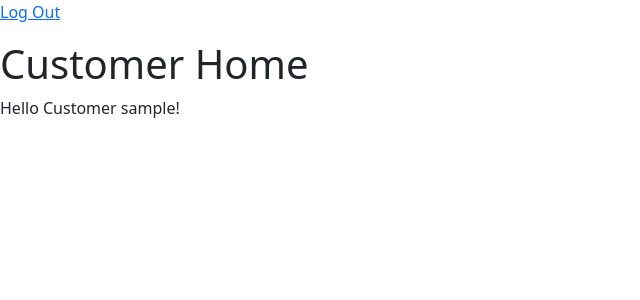
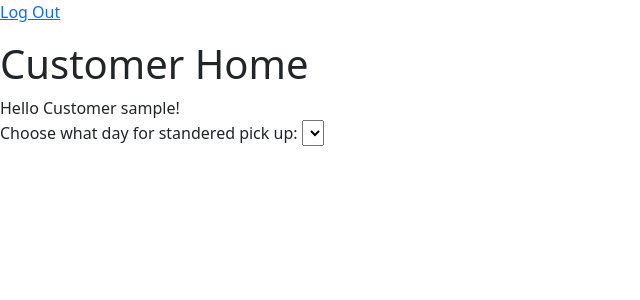
Before and after one commit to giuseppe-g-gelardi/Django_Trash_collector, a Django app: page /customers/ in a window 1280 px wide. Shown: the top 300 px of the page, without its empty margins (0-640 px from the left). Run offline with Django 3.2, Linux system fonts and the light colour scheme; a user stored in the database is signed in; tables that the repository leaves empty hold one stand-in row (values such as "Sample post"); lists and menus that the app fills with data are empty.

Commit message:
reworked the weekly pick up function

```diff
--- a/trash_collector/customers/models.py
+++ b/trash_collector/customers/models.py
@@ -7,6 +7,14 @@ from django.db import models
 class Customer(models.Model):
     name = models.CharField(max_length=50)
     user = models.ForeignKey('accounts.User', blank=True, null=True, on_delete=models.CASCADE)
+    address = models.CharField(max_length=50)
+    zipcode = models.CharField(max_length=50)
+    weekly_pickup_day = models.CharField(max_length=50)
+    one_time_pickup = models.DateField(null=True)
+    balance = models.IntegerField(default=0)
+    suspend_start = models.DateField(null=True)
+    suspend_end = models.DateField(null=True)
+
 
 # ! web url -> urls.py -> views.py method -> html file
 # ? url -> routes file -> controller file -> view file
--- a/trash_collector/customers/templates/customers/index.html
+++ b/trash_collector/customers/templates/customers/index.html
@@ -7,7 +7,21 @@
 
 {% block content %}
   {% if user.is_authenticated %}
-    Hello Customer {{ user.username }}!
+    Hello Customer {{ user.username }}!</br>
+
+    <form action="{% url 'customers:weekly_pick_up' user.id %}" method="POST">
+      <label for="days">Choose what day for standered pick up:</label>
+
+      <select names="days" id = "days"
+      <option value = "monday">Monday</option>
+      </select>
+    </form>
+
+
+
+
+
+
   {% else %}
     <p>You are at the customer index, but you are not logged in.</p>
     <a href="{% url 'login' %}">Log In</a>
--- a/trash_collector/customers/urls.py
+++ b/trash_collector/customers/urls.py
@@ -7,6 +7,7 @@ from . import views
 app_name = "customers"
 urlpatterns = [
     path('', views.index, name="index"),
+    path('<int:customer_id>/',views.weekly_pick_up,name='weekly_pick_up')
 ]
 
 
--- a/trash_collector/customers/views.py
+++ b/trash_collector/customers/views.py
@@ -1,6 +1,10 @@
+# from trash_collector.accounts.models import User
+from django.db import reset_queries
+from django.db.models.fields.related import ForeignKey
 from django.http import HttpResponse
 from django.shortcuts import render
 from .models import Customer
+from django.urls import reverse
 # Create your views here.
 
 # TODO: Create a function for each path created in customers/urls.py. Each will need a template as well.
@@ -13,11 +17,22 @@ def index(request):
     try:
         # This line inside the 'try' will return the customer record of the logged-in user if one exists
         logged_in_customer = Customer.objects.get(user=user)
+
     except:
+
         # TODO: Redirect the user to a 'create' function to finish the registration process if no customer record found
         pass
 
     # It will be necessary while creating a Customer/Employee to assign request.user as the user foreign key
+    print(user)
+    return render(request,'customers/index.html')
 
-    print(user)
-    return render(request, 'customers/index.html')
+def weekly_pick_up(request,customers_id ):
+    print()
+    if request.method == 'POST':
+        current_customer = Customer.objects.get(customers_id)
+    current_customer = Customer.objects.get(customers_id)
+    context = {
+        'current_customer': current_customer
+    }
+    return render(request, "customers/index.html", context)
```
Also changed, not shown: trash_collector/manage.py (line endings or trailing spaces).
